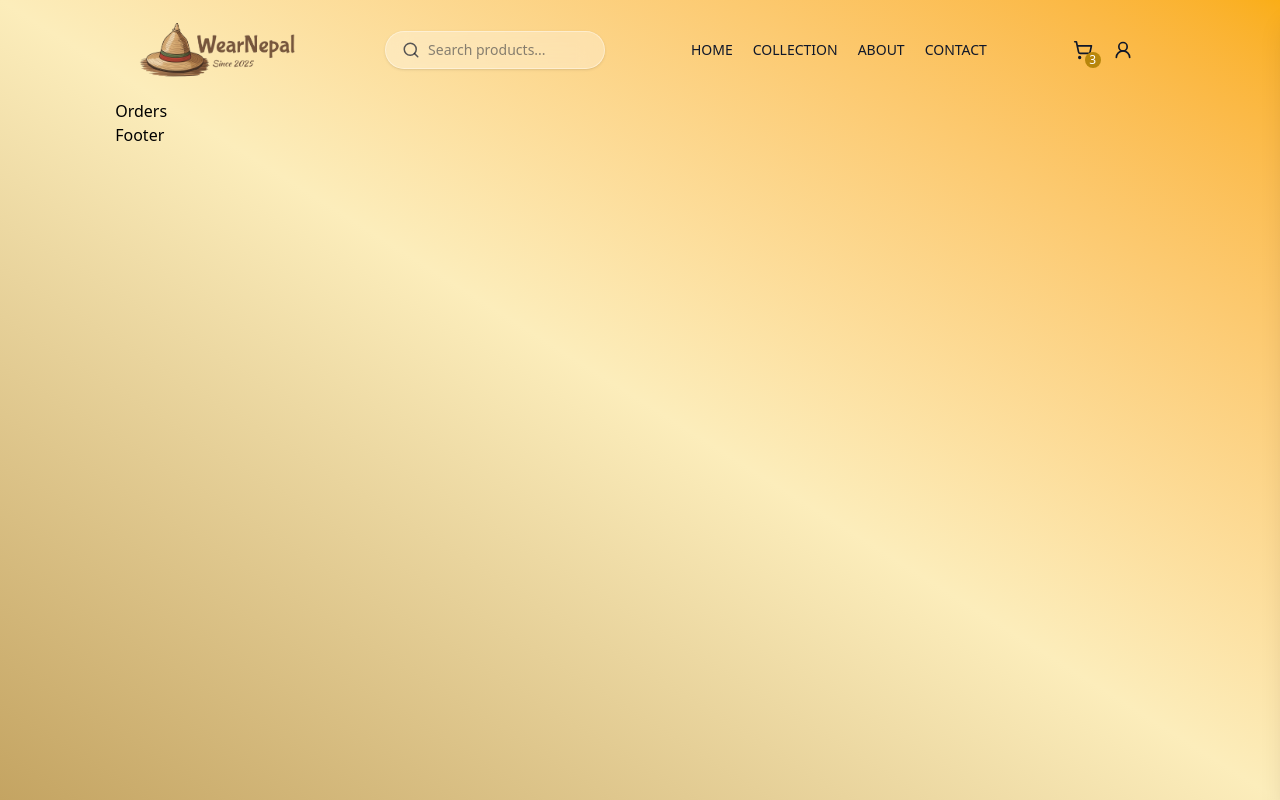
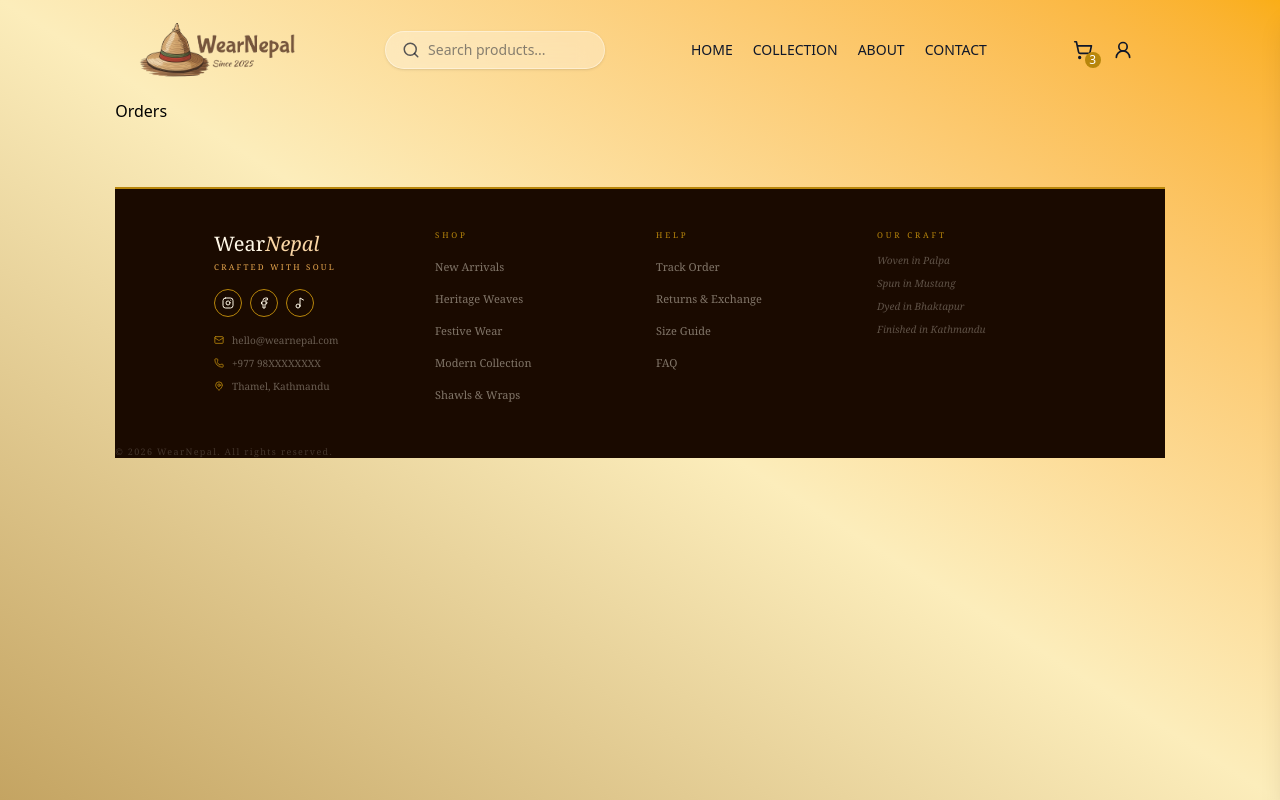
Before and after one commit to bijayjha2025/ECommerce, a React (Vite) app in the folder Frontend/: page /orders in a window 1280 px wide. Built offline with nearby package versions, Linux system fonts and the light colour scheme.

Commit message:
Footer basic components

```diff
--- a/Frontend/src/Components/Footer.jsx
+++ b/Frontend/src/Components/Footer.jsx
@@ -1,9 +1,99 @@
-import React from 'react'
+import { Link } from 'react-router-dom';
+import { Instagram, Facebook, Music2, Mail, Phone, MapPin } from 'lucide-react';
 
-const Footer = () => {
-  return (
-    <div>Footer</div>
-  )
+const QuickLinks = {
+ shop: [
+    { label: 'New Arrivals',      to: '/collection' },
+    { label: 'Heritage Weaves',   to: '/collection' },
+    { label: 'Festive Wear',      to: '/collection' },
+    { label: 'Modern Collection', to: '/collection' },
+    { label: 'Shawls & Wraps',   to: '/collection' },
+  ],
+  help: [
+    { label: 'Track Order',        to: '/orders' },
+    { label: 'Returns & Exchange', to: '/contact' },
+    { label: 'Size Guide',         to: '/contact' },
+    { label: 'FAQ',                to: '/contact' },
+  ],
+};
+
+const SocialHandles = [
+  { icon: Instagram, label: 'Instagram', href: 'https://instagram.com' },
+  { icon: Facebook,  label: 'Facebook',  href: 'https://facebook.com' },
+  { icon: Music2,    label: 'TikTok',    href: 'https://tiktok.com' },
+];
+
+const Contacts = [
+  { icon: Mail,   text: 'hello@wearnepal.com' },
+  { icon: Phone,  text: '+977 98XXXXXXXX' },
+  { icon: MapPin, text: 'Thamel, Kathmandu' },
+];
+
+export default function Footer() {
+ return (
+  <footer className="bg-[#1a0a00] mt-16">
+  <div className="h-[1.5px] bg-[#b8860b]" />
+
+  <div className="max-w-[900px] mx-auto px-6 py-10 grid grid-cols-2 sm:grid-cols-4 gap-8">
+   <div className="col-span-2 sm:col-span-1">
+    <p className="font-serif text-[20px] text-[#fff8e7] mb-0.5">Wear<em className="italic text-[#fad6a5]">Nepal</em></p>
+    <p className="font-serif text-[8px] tracking-[0.28em] uppercase text-[#ffb957]/90 mb-4">Crafted with soul</p>
+
+    <div className="flex items-center gap-2 mb-4">
+     {SocialHandles.map(({ icon: Icon, label, href }) => (
+      <a key={label} href={href} target="_blank" rel="noreferrer" aria-label={label} className="w-7 h-7 rounded-full border border-[#b8860b] flex items-center justify-center text-[#fff8e7] hover:border-[#b8860b] hover:text-[#ffcb63] transition-all duration-200">
+       <Icon size={12} />
+      </a>
+      ))}
+    </div>
+
+    <div className="flex flex-col gap-2">
+     {Contacts.map(({ icon: Icon, text }) => (
+      <div key={text} className="flex items-center gap-2">
+       <Icon size={10} className="text-[#b8860b] flex-none" />
+       <span className="font-serif text-[10px] text-[#fff8e7]/35">{text}</span>
+      </div>
+      ))}
+     </div>
+    </div>
+
+    <div>
+     <p className="font-serif text-[8px] tracking-[0.35em] uppercase text-[#b8860b] mb-3">Shop</p>
+     <ul className="flex flex-col gap-2">
+      {QuickLinks.shop.map(l => (
+      <li key={l.label}>
+       <Link to={l.to} className="font-serif text-[11px] text-[#fff8e7]/45 hover:text-[#ffcb63] transition-colors duration-200">
+        {l.label}
+       </Link>
+      </li>
+      ))}
+     </ul>
+    </div>
+
+    <div>
+     <p className="font-serif text-[8px] tracking-[0.35em] uppercase text-[#b8860b] mb-3">Help</p>
+     <ul className="flex flex-col gap-2">
+      {QuickLinks.help.map(l => (
+       <li key={l.label}>
+        <Link to={l.to} className="font-serif text-[11px] text-[#fff8e7]/45 hover:text-[#ffcb63] transition-colors duration-200">
+         {l.label}
+        </Link>
+       </li>
+      ))}
+     </ul>
+     </div>
+
+     <div>
+      <p className="font-serif text-[8px] tracking-[0.35em] uppercase text-[#b8860b] mb-3">Our Craft</p>
+      <ul className="flex flex-col gap-2">
+        {['Woven in Palpa', 'Spun in Mustang', 'Dyed in Bhaktapur', 'Finished in Kathmandu'].map(r => (
+          <li key={r} className="font-serif text-[10px] italic text-[#fff8e7]/30">{r}</li>
+        ))}
+      </ul>
+     </div>
+    </div>
+
+    <p className="font-serif text-[9px] tracking-[0.15em] text-[#fff8e7]/18">© {new Date().getFullYear()} WearNepal. All rights reserved.</p>
+  </footer>
+  );
 }
-
-export default Footer
```
